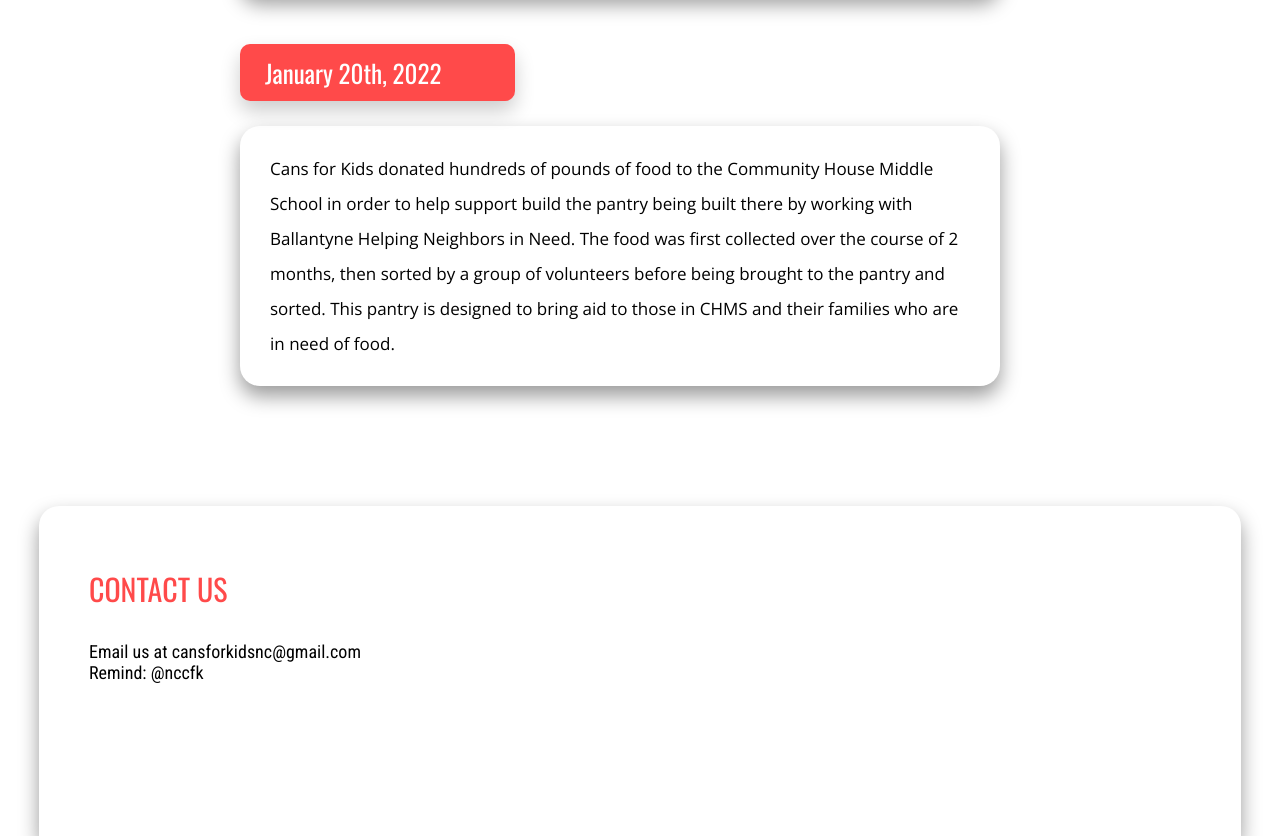
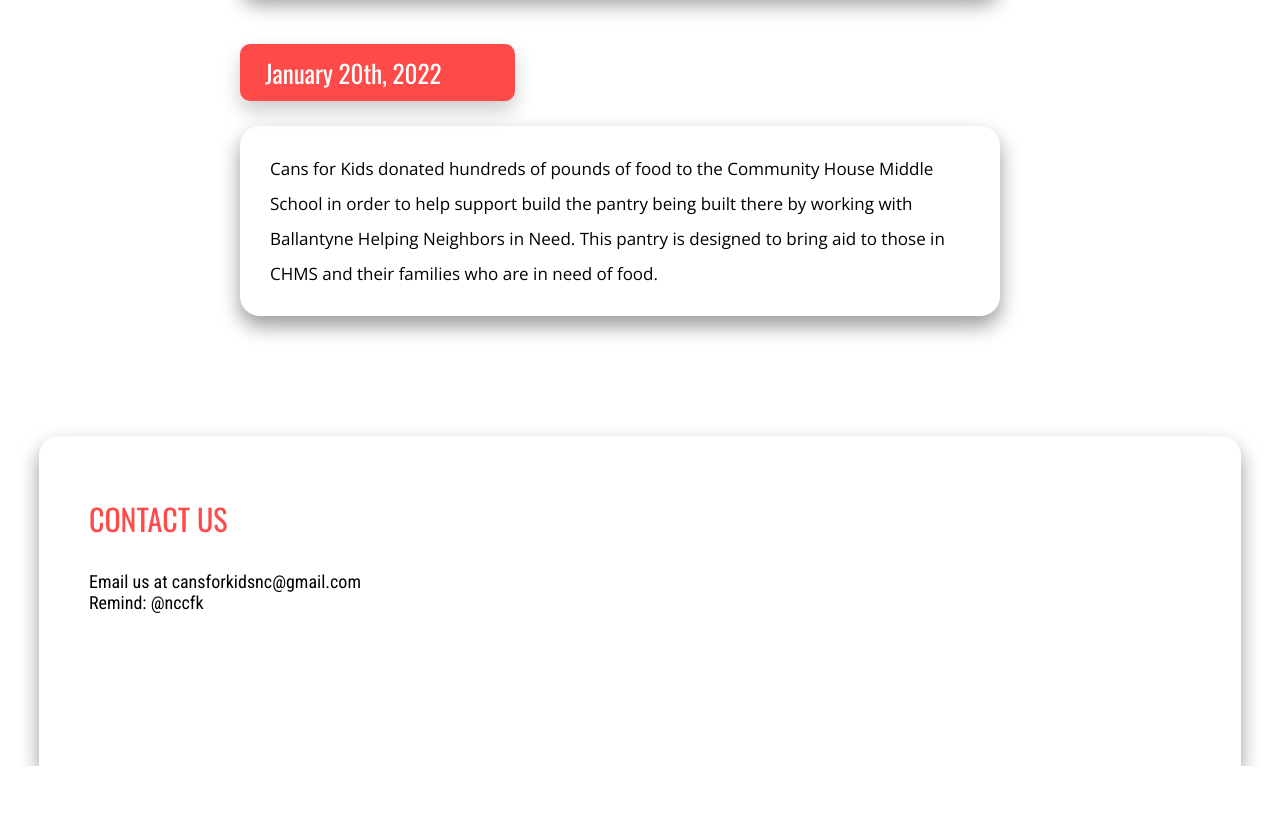
Before and after one commit to cansforkids/CansforKids.github.io, a plain HTML site: page highlights.html in a window 1280 px wide. Shown: the part 2840-3676 px from the top of the page. After the commit the page ends 3606 px from the top, so only its background shows below. Drawn offline with nearby package versions, Linux system fonts and the light colour scheme.

Commit message:
Update highlights.html

```diff
--- a/highlights.html
+++ b/highlights.html
@@ -79,9 +79,7 @@
       <p class="section-header">January 20th, 2022</p>
       <p class="section-text">Cans for Kids donated hundreds of pounds of food to the Community House Middle
         School in order to help support build the pantry being built there by working with Ballantyne
-        Helping Neighbors in Need.  The food was first collected over the course of 2 months, then sorted
-        by a group of volunteers before being brought to the pantry and sorted. This pantry is designed to
-        bring aid to those in CHMS and their families who are in need of food.</p>
+        Helping Neighbors in Need. This pantry is designed to bring aid to those in CHMS and their families who are in need of food.</p>
     </div>
 
   </div>
```
